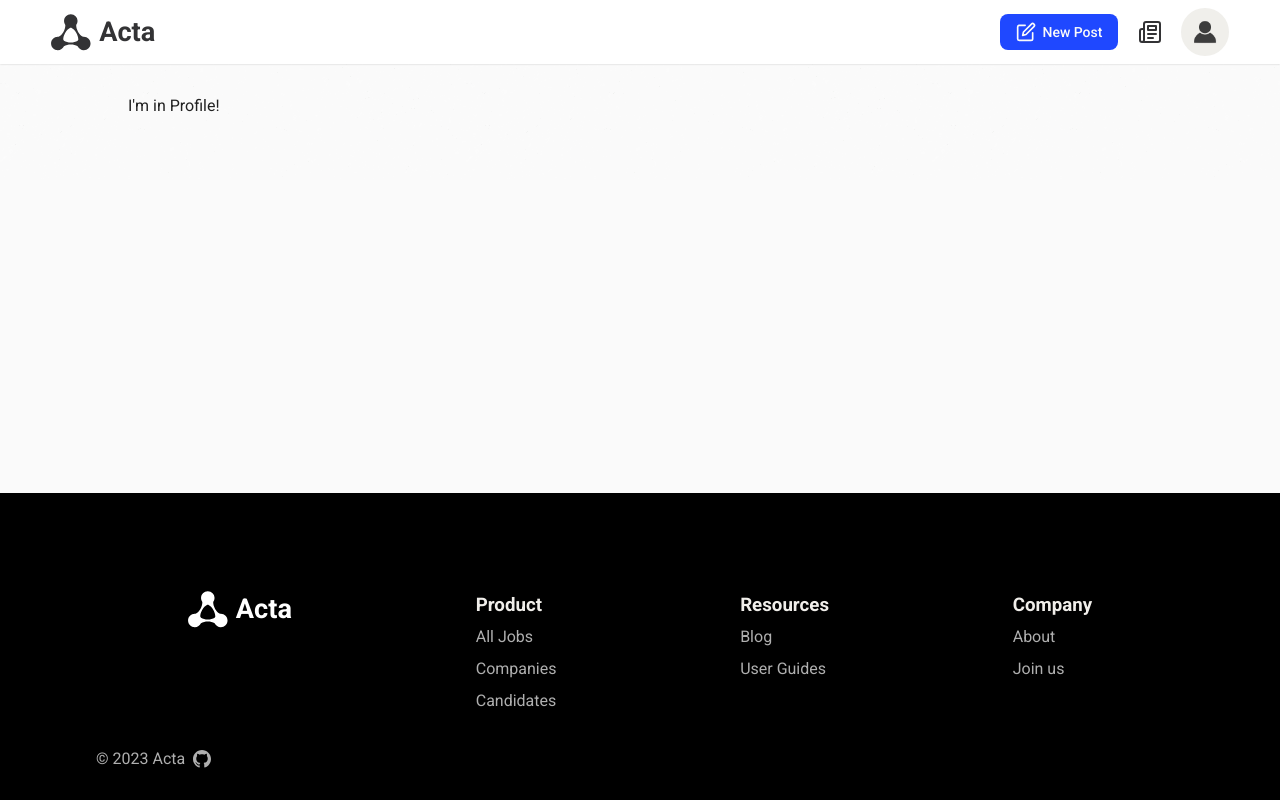
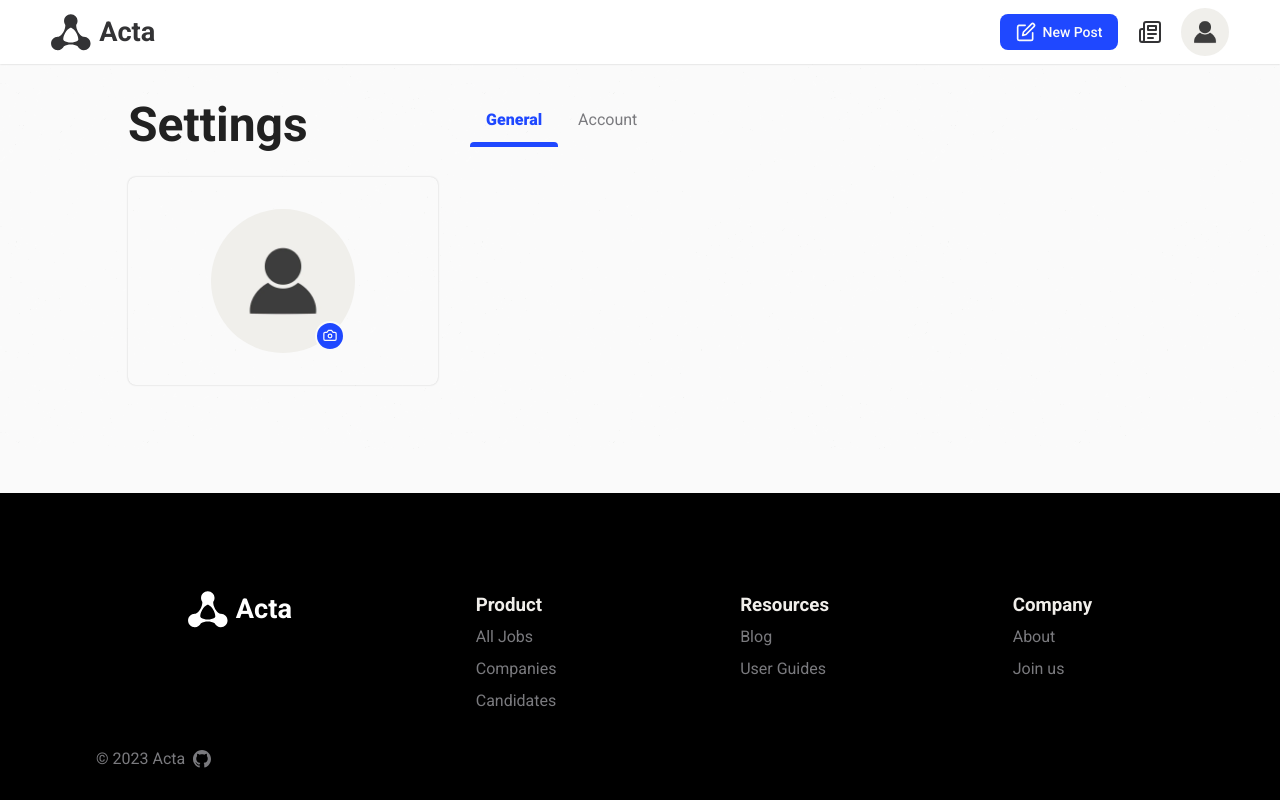
Before and after one commit to Luzefiru/Acta, a React (Create React App) app: page /profile/test in a window 1280 px wide. Built offline with nearby package versions, Linux system fonts and the light colour scheme.

Commit message:
feat: add Profile page header, tabs, and ProfileCard

```diff
--- a/src/components/layouts/Navbar.jsx
+++ b/src/components/layouts/Navbar.jsx
@@ -6,7 +6,6 @@ import { useEffect } from 'react';
 
 const Navbar = () => {
   const expandNavbar = () => {
-    console.log('hi');
     document.querySelector('.Navbar').classList.toggle('expanded');
     document.querySelector('.App').classList.toggle('blur');
   };
--- a/src/index.css
+++ b/src/index.css
@@ -13,7 +13,7 @@
   --icon-hover: #000000;
 
   --text: #212121;
-  --subtext: #afafaf;
+  --subtext: #7a7a7e;
 
   --surface: #fafafa;
   --surface-alt: #f0eeea;
@@ -25,6 +25,8 @@
 
   --tag-bg: #fda50d35;
   --tag-text: #fda50d;
+
+  --border: 0 0 2px rgba(0, 0, 0, 0.2);
 }
 
 body {
--- a/src/pages/Profile/Profile.css
+++ b/src/pages/Profile/Profile.css
@@ -3,6 +3,58 @@
   grid-template-areas:
     'heading nav'
     'profile-card details';
-  grid-template-columns: 2fr 4fr;
+  grid-template-columns: 5fr 11fr;
   column-gap: 32px;
+  row-gap: 24px;
 }
+
+.Profile__heading {
+  grid-area: heading;
+  font-size: 3rem;
+}
+
+.Profile__tabs {
+  grid-area: nav;
+  display: flex;
+  align-items: center;
+}
+
+.ProfileCard {
+  grid-area: profile-card;
+}
+
+.Profile__details {
+  grid-area: details;
+}
+
+.Profile__tabs--ul {
+  display: flex;
+  align-items: center;
+  list-style: none;
+  height: 80%;
+  gap: 4px;
+}
+
+.Profile__tabs__header {
+  padding: 8px 16px;
+  height: 100%;
+  position: relative;
+  color: var(--subtext);
+}
+
+.Profile__tabs__header.active {
+  font-weight: 800;
+  color: var(--primary);
+}
+
+.Profile__tabs__header.active::after {
+  position: absolute;
+  content: '';
+  height: 5px;
+  width: 100%;
+  background-color: var(--primary);
+  bottom: 0;
+  left: 0;
+  border-top-left-radius: 4px;
+  border-top-right-radius: 4px;
+}
--- a/src/pages/Profile/Profile.jsx
+++ b/src/pages/Profile/Profile.jsx
@@ -1,7 +1,19 @@
 import './Profile.css';
+import ProfileCard from './ProfileCard';
 
 function Profile() {
-  return <div className="Profile">I'm in Profile!</div>;
+  return (
+    <div className="Profile">
+      <h1 className="Profile__heading">Settings</h1>
+      <nav className="Profile__tabs">
+        <ul className="Profile__tabs--ul">
+          <li className="Profile__tabs__header active">General</li>
+          <li className="Profile__tabs__header">Account</li>
+        </ul>
+      </nav>
+      <ProfileCard />
+    </div>
+  );
 }
 
 export default Profile;
--- /dev/null
+++ b/src/pages/Profile/ProfileCard.css
@@ -0,0 +1,33 @@
+.ProfileCard {
+  display: flex;
+  flex-direction: column;
+  align-items: center;
+  border-radius: 8px;
+  box-shadow: var(--border);
+  padding: 32px;
+  position: relative;
+}
+
+.ProfileCard__img {
+  width: 9rem;
+  border-radius: 100%;
+}
+
+.ProfileCard__edit-btn {
+  background-color: var(--primary);
+  border: 2px solid var(--surface);
+  border-radius: 100%;
+  width: 30px;
+  height: 30px;
+  display: grid;
+  place-items: center;
+  color: var(--surface);
+  position: absolute;
+  top: 9rem;
+  left: calc(50% + 32px); /* 50% of card container + padding */
+  cursor: pointer;
+}
+
+.ProfileCard__edit-btn:hover {
+  background-color: var(--primary-alt);
+}
--- /dev/null
+++ b/src/pages/Profile/ProfileCard.jsx
@@ -0,0 +1,33 @@
+import './ProfileCard.css';
+import ProfilePicturePlaceholder from '../../assets/profile-picture.jpg';
+
+function ProfileCard() {
+  return (
+    <div className="ProfileCard">
+      <img
+        className="ProfileCard__img"
+        alt="User Profile"
+        src={ProfilePicturePlaceholder}
+      ></img>
+      <div className="ProfileCard__edit-btn">
+        <svg
+          className="ProfileCard__edit-btn__icon lucide lucide-camera"
+          xmlns="http://www.w3.org/2000/svg"
+          width="16"
+          height="16"
+          viewBox="0 0 24 26"
+          fill="none"
+          stroke="currentColor"
+          strokeWidth="2"
+          strokeLinecap="round"
+          strokeLinejoin="round"
+        >
+          <path d="M14.5 4h-5L7 7H4a2 2 0 0 0-2 2v9a2 2 0 0 0 2 2h16a2 2 0 0 0 2-2V9a2 2 0 0 0-2-2h-3l-2.5-3z"></path>
+          <circle cx="12" cy="13" r="3"></circle>
+        </svg>
+      </div>
+    </div>
+  );
+}
+
+export default ProfileCard;
```
